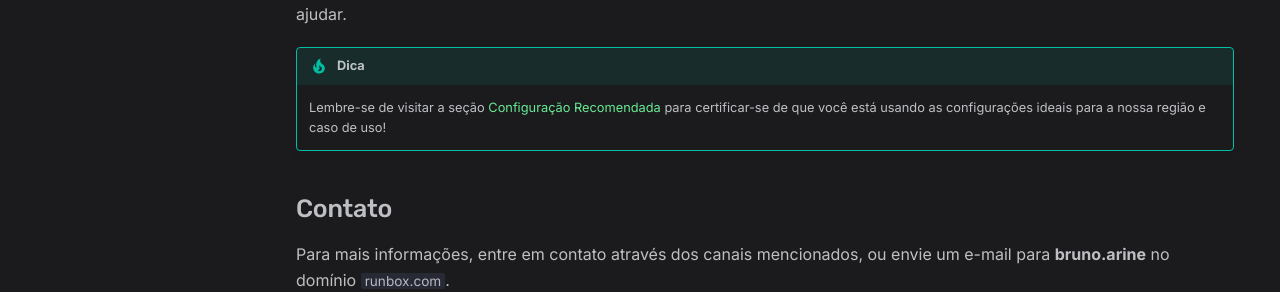
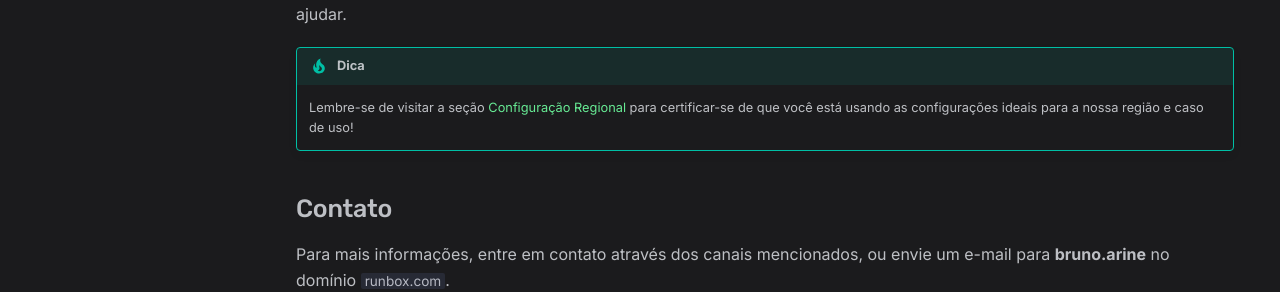
Before and after one commit to MeshSorocaba/meshsorocaba.github.io, an MkDocs documentation site: the page built from docs/index.md, in a window 1280 px wide and 900 px high, scrolled down 924 px. Shown: the part 518-810 px from the top of the window. Built offline with MkDocs 1.6.1 and Material for MkDocs 9.7.7, drawn with Linux system fonts in a browser that asks for light colours; comment, search, counter and statistics services are not loaded.

Commit message:
Fix links in the index page

```diff
--- a/docs/index.md
+++ b/docs/index.md
@@ -4,7 +4,7 @@
 
 ## O que é Meshtastic?
 
-Meshtastic é uma plataforma de comunicação de código aberto que permite a troca de mensagens entre dispositivos usando módulos de rádio LoRa (Long Range). A principal vantagem é que não depende de infraestrutura de Internet ou redes de celular; os dispositivos comunicam-se diretamente entre si, formando uma malha (mesh) de comunicação. Leia mais em [Guia Rápido](como-participar.md).
+Meshtastic é uma plataforma de comunicação de código aberto que permite a troca de mensagens entre dispositivos usando módulos de rádio LoRa (Long Range). A principal vantagem é que não depende de infraestrutura de Internet ou redes de celular; os dispositivos comunicam-se diretamente entre si, formando uma malha (mesh) de comunicação. Leia mais em [Guia Rápido](guia-rapido.md).
 
 ![Exemplo de malha Meshtastic](img/lora-mesh-darkbg.png)
 
@@ -21,7 +21,7 @@
 A Mesh Sorocaba faz parte da comunidade Meshtastic Brasil. Se você tem interesse em tecnologia, comunicação alternativa ou simplesmente quer se preparar para situações de emergência, junte-se a nós na [Comunidade Meshtastic Brasil](https://t.me/meshtastic_br) e na [Meshtastic Sorocaba](https://t.me/meshsorocaba), ambos no Telegram. Não é necessário conhecimento técnico avançado — estamos lá para ajudar.
 
 !!! tip "Dica"
-    Lembre-se de visitar a seção [Configuração Recomendada](configuracao.md) para certificar-se de que você está usando as configurações ideais para a nossa região e caso de uso!
+    Lembre-se de visitar a seção [Configuração Regional](configuracao.md) para certificar-se de que você está usando as configurações ideais para a nossa região e caso de uso!
 
 ## Contato
 
```
